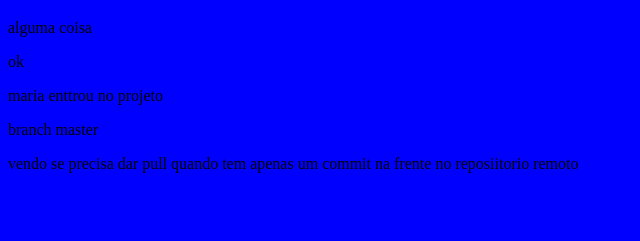
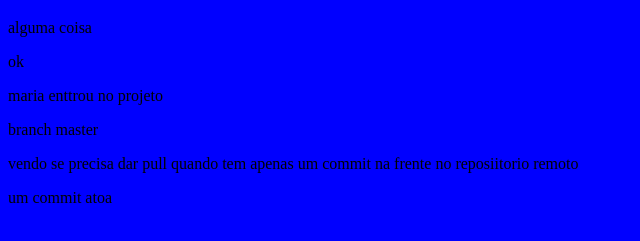
Before and after one commit to julianoalcione/git, a plain HTML site: page index.html in a window 1280 px wide. Shown: the part 87-328 px from the top of the page, without its empty margins (0-640 px from the left). Drawn offline with Linux system fonts and the light colour scheme.

Commit message:
commit atoa

```diff
--- a/index.html
+++ b/index.html
@@ -14,5 +14,7 @@
 <p>branch master</p>
 
 <p>vendo se precisa dar pull quando tem apenas um commit na frente no reposiitorio remoto</p>
+
+um commit atoa
 </body>
 </html>
```
